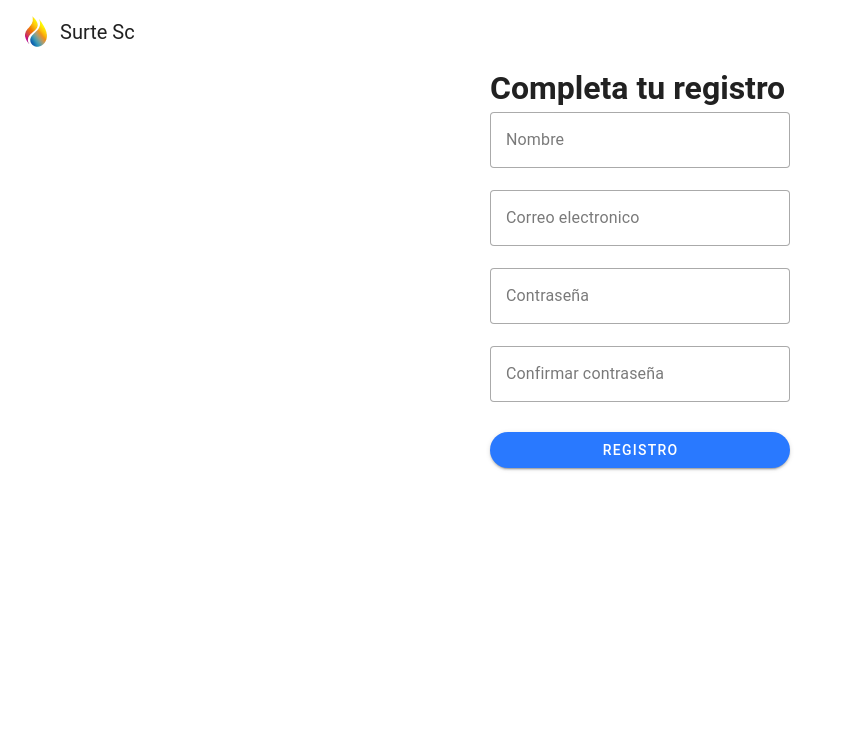
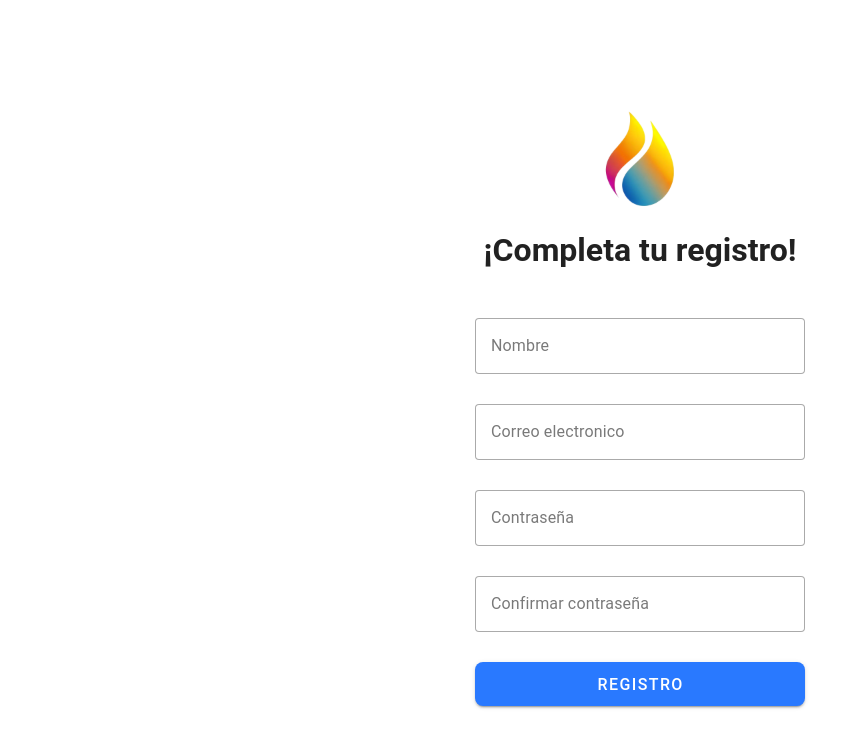
Before and after one commit to Eduardocastillogimenez/Surte-SC, a Vue app: page /signIn in a window 1280 px wide. Shown: the top 748 px of the page, without its empty margins (0-844 px from the left). Built offline with nearby package versions, Linux system fonts and the light colour scheme.

Commit message:
Fixed UI in login and register view
*Fixed router structure

```diff
--- a/src/layouts/default/Default.vue
+++ b/src/layouts/default/LoggedView.vue
@@ -1,7 +1,6 @@
 <template>
   <v-app>
     <default-bar />
-
     <default-view />
   </v-app>
 </template>
--- /dev/null
+++ b/src/layouts/default/NoLoggedView.vue
@@ -0,0 +1,24 @@
+<template>
+  <v-app>
+    <v-main>
+      <div class="d-flex flex-column justify-center align-center no-login">
+        <img src="src/assets/logo.svg" class="no-login__main-logo my-4">
+        <router-view />
+      </div>
+    </v-main>
+  </v-app>
+</template>
+
+<script setup>
+</script>
+
+<style scoped>
+.no-login {
+  height: 100vh;
+}
+.no-login__main-logo {
+  @apply mx-auto;
+  width: 100px;
+  height: 100px;
+}
+</style>
--- a/src/router/index.js
+++ b/src/router/index.js
@@ -3,8 +3,24 @@ import { createRouter, createWebHistory } from 'vue-router'
 
 const routes = [
   {
-    path: '/',
-    component: () => import('@/layouts/default/Default.vue'),
+    path: '',
+    component: () => import('@/layouts/default/NoLoggedView.vue'),
+    children: [
+      {
+        path: 'login',
+        name: 'Login',
+        component: () => import('@/views/Login.vue'),
+      },
+      {
+        path: 'signIn',
+        name: 'Sign in',
+        component: () => import('@/views/SignIn.vue'),
+      }
+    ]
+  },
+  {
+    path: '/app',
+    component: () => import('@/layouts/default/LoggedView.vue'),
     children: [
       {
         path: '',
@@ -15,7 +31,7 @@ const routes = [
         component: () => import(/* webpackChunkName: "home" */ '@/views/Home.vue'),
       },
       {
-        path: '/station-detail',
+        path: 'station-detail',
         name: 'StationDetail',
         // route level code-splitting
         // this generates a separate chunk (about.[hash].js) for this route
@@ -23,23 +39,13 @@ const routes = [
         component: () => import(/* webpackChunkName: "home" */ '@/views/StationDetail.vue'),
       },
       {
-        path: '/station-report',
+        path: 'station-report',
         name: 'StationReport',
         // route level code-splitting
         // this generates a separate chunk (about.[hash].js) for this route
         // which is lazy-loaded when the route is visited.
         component: () => import(/* webpackChunkName: "home" */ '@/views/StationReport.vue'),
-      },
-      {
-        path: '/login',
-        name: 'Login',
-        component: () => import('@/views/Login.vue'),
-      },
-      {
-        path: '/signIn',
-        name: 'Sign in',
-        component: () => import('@/views/SignIn.vue'),
-      },
+      }
     ],
   },
 ]
--- a/src/views/Login.vue
+++ b/src/views/Login.vue
@@ -1,9 +1,10 @@
 <template>
-  <v-sheet width="300" class="mx-auto">
+  <v-sheet width="330" class="mx-auto">
     <v-form fast-fail @submit.prevent="submitForm">
-        <h1> Iniciar Sesion </h1>
+      <h1 class="text-center mb-11">¡Iniciar Sesión!</h1>
 
       <v-text-field
+        class="mb-2"
         v-model="email"
         label="Correo electronico"
         :rules="emailRules"
@@ -21,7 +22,16 @@
         variant="outlined"
       ></v-text-field>
 
-        <v-btn type="submit" block class="mt-2" color="blue-accent-3" rounded="xl">Inicio de sesion</v-btn>
+      <v-btn
+        type="submit"
+        block
+        class="mt-6"
+        color="blue-accent-3"
+        rounded="lg"
+        size="large"
+      >
+        Inicio de sesion
+      </v-btn>
     </v-form>
   </v-sheet>
 </template>
@@ -29,7 +39,7 @@
 <script>
   export default {
     data: () => ({
-      email: '123',
+      email: '',
       emailRules: [
         value => {
           if (/[^0-9]/.test(value)) return true
--- a/src/views/SignIn.vue
+++ b/src/views/SignIn.vue
@@ -1,8 +1,9 @@
 <template>
-  <v-sheet width="300" class="mx-auto">
+  <v-sheet width="330" class="mx-auto">
     <v-form fast-fail @submit.prevent="submitForm">
-        <h1> Completa tu registro </h1>
+        <h1 class="text-center mb-11">¡Completa tu registro!</h1>
         <v-text-field
+          class="mb-2"
           v-model="firstName"
           label="Nombre"
           :rules="firstNameRules"
@@ -11,6 +12,7 @@
         ></v-text-field>
 
         <v-text-field
+          class="mb-2"
           v-model="email"
           label="Correo electronico"
           :rules="emailRules"
@@ -19,6 +21,7 @@
         ></v-text-field>
 
         <v-text-field
+          class="mb-2"
           v-model="password"
           label="Contraseña"
           type="password"
@@ -29,6 +32,7 @@
         ></v-text-field>
 
         <v-text-field
+          class="mb-2"
           v-model="confirmPassword"
           label="Confirmar contraseña"
           type="password"
@@ -38,7 +42,16 @@
           variant="outlined"
         ></v-text-field>
 
-        <v-btn type="submit" block class="mt-2" color="blue-accent-3" rounded="xl">Registro</v-btn>
+        <v-btn
+          type="submit"
+          block
+          class="mt-2"
+          color="blue-accent-3"
+          rounded="lg"
+          size="large"
+        >
+          Registro
+        </v-btn>
     </v-form>
   </v-sheet>
 </template>
```
Also changed, not shown: src/assets/logo.svg. Lines whose indentation alone changed are shown as unchanged.
